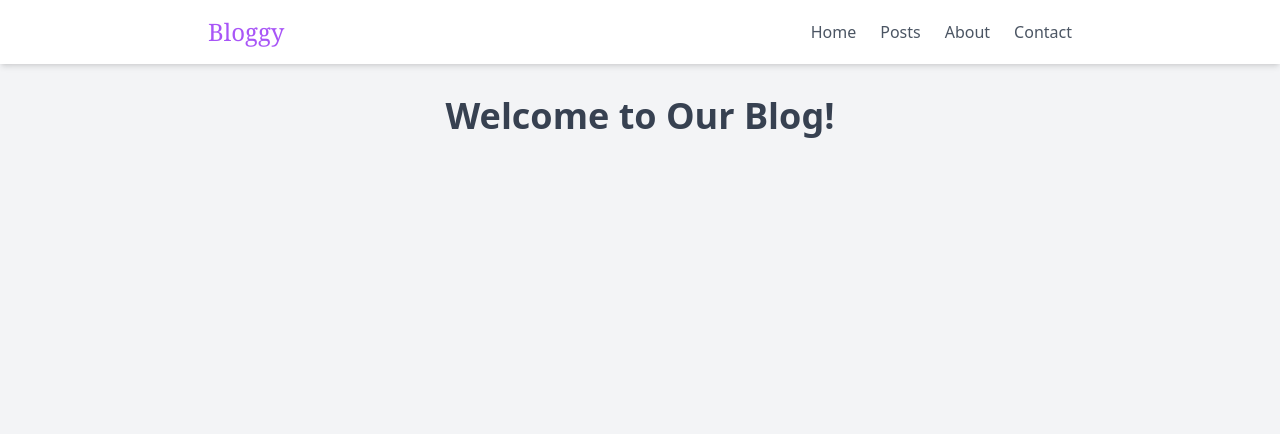
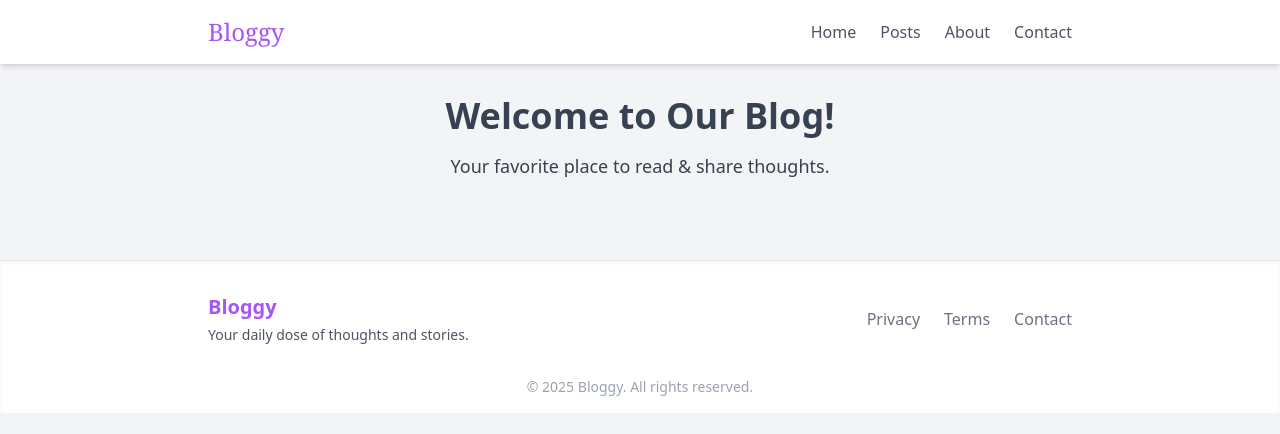
Before and after one commit to fatemefaraji/rtn, a React (Create React App) app: page / in a window 1280 px wide. Shown: the top 434 px of the page. Built offline with nearby package versions, Linux system fonts and the light colour scheme.

Commit message:
building footer section

```diff
--- a/src/pages/home/Home.jsx
+++ b/src/pages/home/Home.jsx
@@ -1,16 +1,18 @@
 import React from 'react';
 import Navbar from '../../components/navbar/Navbar';
+import Footer from '../../components/footer/Footer';
 
 const Home = () => {
   return (
     <div className="min-h-screen bg-gray-100 font-sans">
       <Navbar />
+
       <main className="p-8 text-center text-gray-700">
-        <h1 className="text-4xl font-bold mb-4">Welcome to Our Blog!</h1>
-        <p className="text-lg">
+      <h1 className="text-4xl font-bold mb-4">Welcome to Our Blog!</h1>
+      <p className="text-lg">Your favorite place to read & share thoughts.</p>
+    </main>
 
-        </p>
-      </main>
+    <Footer />
     </div>
   );
 };
```
